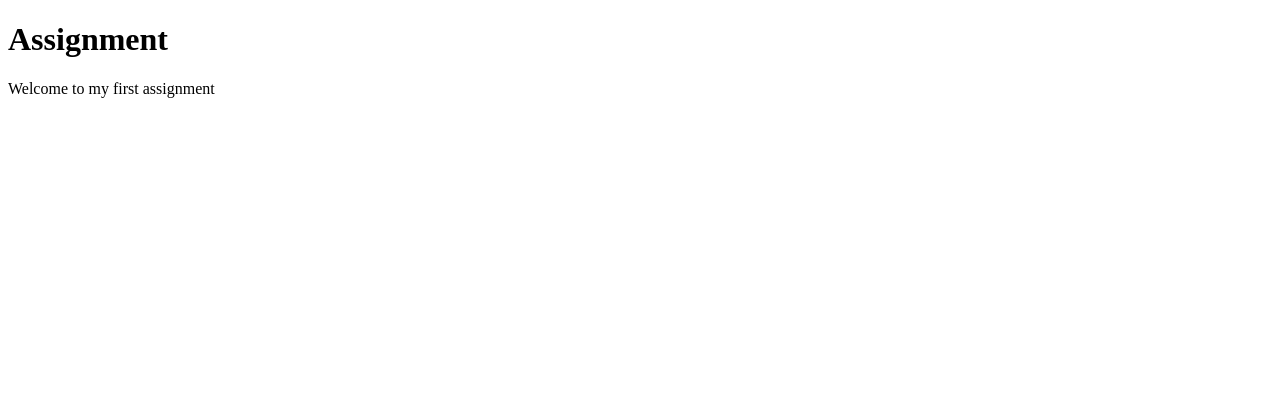
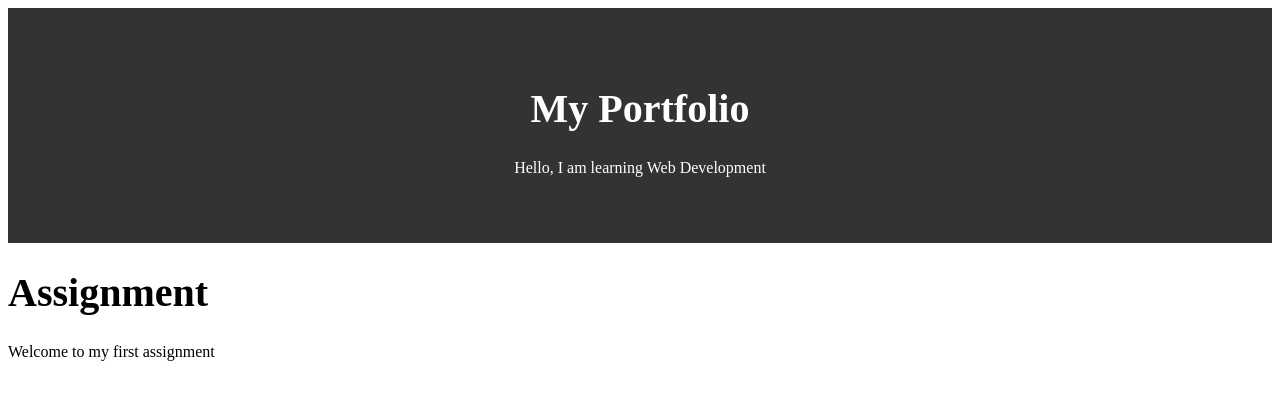
Before and after one commit to arfrrhmn2013git/MyFirstAssignment, a plain HTML site: page index.html in a window 1280 px wide. Drawn offline with Linux system fonts and the light colour scheme.

Commit message:
added css

```diff
--- a/index.html
+++ b/index.html
@@ -4,8 +4,13 @@
     <meta charset="UTF-8">
     <meta name="viewport" content="width=device-width, initial-scale=1.0">
     <title>Assignmnent</title>
+    <link rel="stylesheet" href="style.css">
 </head>
 <body>
+    <header>
+        <h1>My Portfolio</h1>
+        <p> Hello, I am learning Web Development</p>
+    </header>
     <h1>Assignment</h1>
     <p>Welcome to my first assignment</p>
 
--- /dev/null
+++ b/style.css
@@ -0,0 +1,17 @@
+.body {
+    font-family: Arial, sans-serif;
+    margin: 0;
+    padding: 0;
+    background-color: #f4f4f4;
+}
+
+header {
+    text-align: center;
+    padding: 50px;
+    background-color: #333;
+    color: white;
+}
+
+h1 {
+    font-size: 40px;
+}
```
